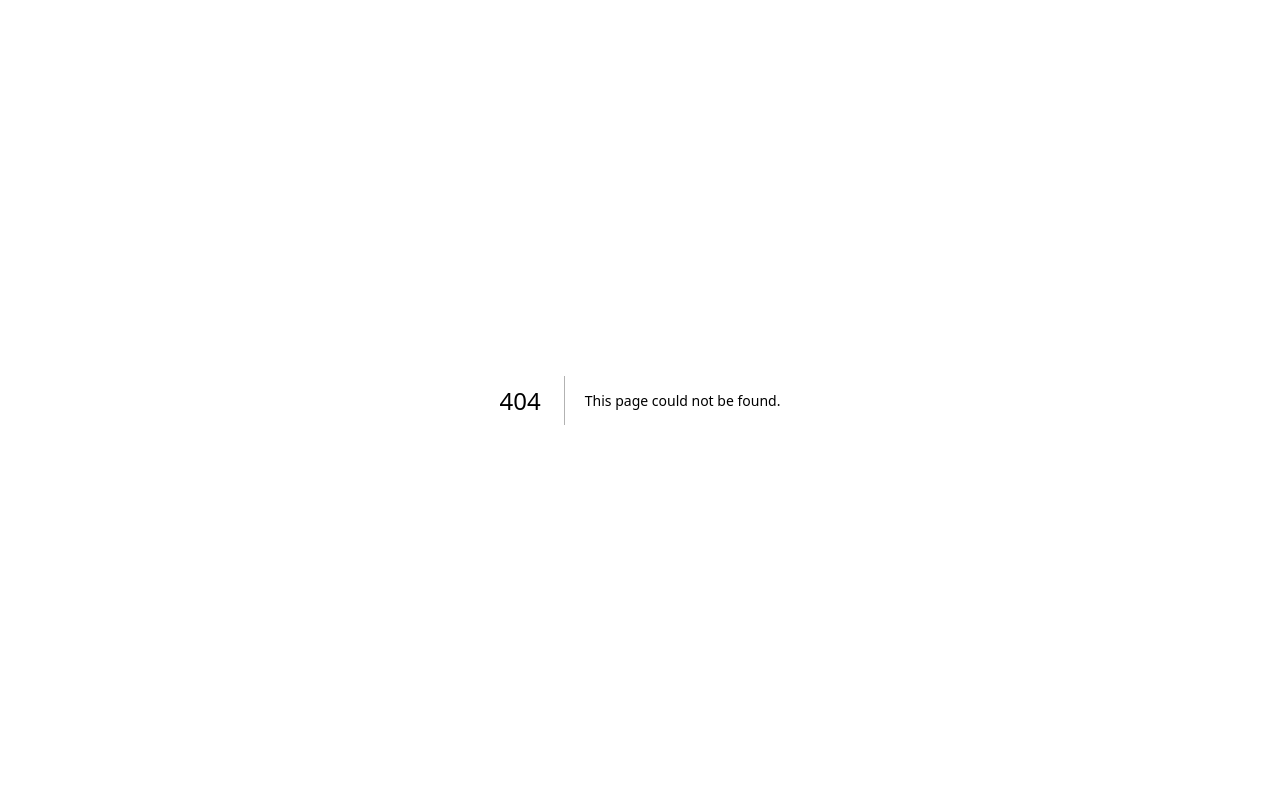
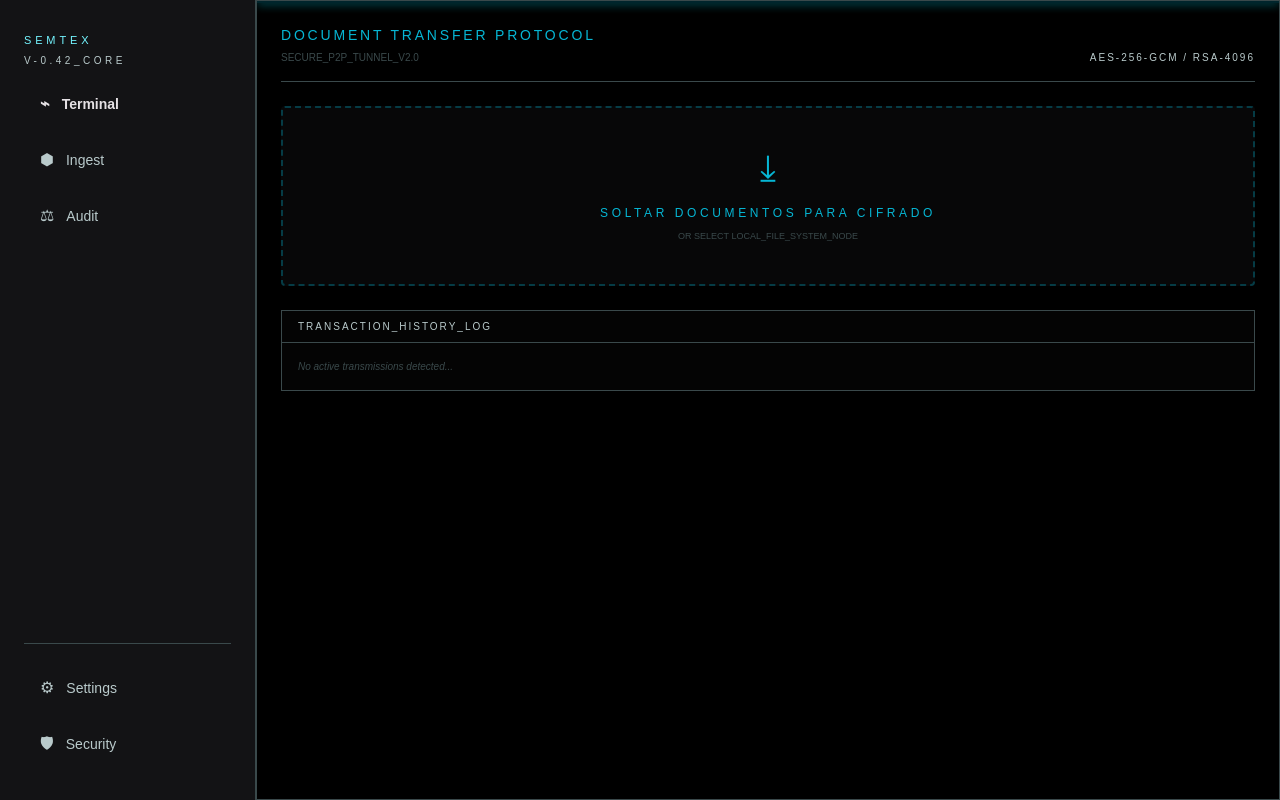
Before and after one commit to FranklinRodriguez1/Semtex, a Next.js app: page /transfer in a window 1280 px wide. Before the commit this address had no page. Built offline with nearby package versions, Linux system fonts and the light colour scheme.

Commit message:
view TransferDashboard and global Layout

```diff
--- a/package.json
+++ b/package.json
@@ -15,6 +15,7 @@
     "next": "16.2.9",
     "react": "19.2.4",
     "react-dom": "19.2.4",
+    "react-dropzone": "^15.0.0",
     "three": "^0.168.0"
   },
   "devDependencies": {
--- a/src/app/layout.tsx
+++ b/src/app/layout.tsx
@@ -1,6 +1,7 @@
 import type { Metadata } from "next";
 import { Geist, Geist_Mono } from "next/font/google";
 import "./globals.css";
+import { Sidebar } from "@/components/layout/Sidebar";
 
 const geistSans = Geist({
   variable: "--font-geist-sans",
@@ -13,8 +14,8 @@ const geistMono = Geist_Mono({
 });
 
 export const metadata: Metadata = {
-  title: "Create Next App",
-  description: "Generated by create next app",
+  title: "SEMTEX | CORE",
+  description: "Sistema de gestión táctica",
 };
 
 export default function RootLayout({
@@ -27,7 +28,11 @@ export default function RootLayout({
       lang="en"
       className={`${geistSans.variable} ${geistMono.variable} h-full antialiased`}
     >
-      <body className="min-h-full flex flex-col">{children}</body>
+      <body className="h-screen w-full flex bg-[#000000] text-[#E5E1E4] overflow-hidden">
+        <Sidebar />
+
+        <main className="flex-1 h-full overflow-y-auto pl-64">{children}</main>
+      </body>
     </html>
   );
 }
--- /dev/null
+++ b/src/app/transfer/page.tsx
@@ -0,0 +1,5 @@
+import { TransferDashboard } from "@/features/transfer/components/TransferDashboard";
+
+export default function TransferPage() {
+  return <TransferDashboard />;
+}
--- /dev/null
+++ b/src/components/layout/Sidebar.tsx
@@ -0,0 +1,32 @@
+export function Sidebar() {
+  return (
+    <aside className="fixed left-0 top-0 z-20 flex h-screen w-64 flex-col justify-between border-r border-[#3a494b] bg-[#131315] px-6 py-8">
+      <div className="space-y-3">
+        <div>
+          <p className="text-[11px] uppercase tracking-[0.35em] text-[#74f5ff]">SEMTEX</p>
+          <p className="mt-1 text-[10px] uppercase tracking-[0.35em] text-[#b9cacb]">V-0.42_CORE</p>
+        </div>
+        <nav className="space-y-2">
+          {/* Fíjate que aquí puedes cambiar el 'bg' según la página activa */}
+          <a className="flex items-center gap-3 rounded px-4 py-3 text-sm font-semibold text-[#E5E1E4] hover:bg-[#201f21]" href="/terminal">
+            <span className="text-base">⌁</span> Terminal
+          </a>
+          <a className="flex items-center gap-3 rounded px-4 py-3 text-sm text-[#b9cacb] hover:bg-[#201f21]" href="/transfer">
+            <span className="text-base">⬢</span> Ingest
+          </a>
+          <a className="flex items-center gap-3 rounded px-4 py-3 text-sm text-[#b9cacb] hover:bg-[#201f21]" href="/audit">
+            <span className="text-base">⚖</span> Audit
+          </a>
+        </nav>
+      </div>
+      <div className="space-y-2 border-t border-[#3a494b] pt-5">
+        <a className="flex items-center gap-3 rounded px-4 py-3 text-sm text-[#b9cacb] hover:bg-[#201f21]" href="/settings">
+          <span className="text-base">⚙</span> Settings
+        </a>
+        <a className="flex items-center gap-3 rounded px-4 py-3 text-sm text-[#b9cacb] hover:bg-[#201f21]" href="/security">
+          <span className="text-base">🛡</span> Security
+        </a>
+      </div>
+    </aside>
+  );
+}
--- a/src/features/auth/components/Loginy.tsx
+++ b/src/features/auth/components/Loginy.tsx
@@ -121,38 +121,6 @@ export function Loginy() {
       <canvas ref={canvasRef} className="pointer-events-none absolute inset-0 h-full w-full opacity-30" />
       <div className="absolute inset-0 bg-linear-to-br from-transparent via-[#0f172a]/90 to-[#090b12]" />
       <div className="relative flex min-h-screen">
-        <aside className="fixed left-0 top-0 z-20 flex h-screen w-64 flex-col justify-between border-r border-[#3a494b] bg-[#131315] px-6 py-8">
-          <div className="space-y-3">
-            <div>
-              <p className="text-[11px] uppercase tracking-[0.35em] text-[#74f5ff]">SEMTEX</p>
-              <p className="mt-1 text-[10px] uppercase tracking-[0.35em] text-[#b9cacb]">V-0.42_CORE</p>
-            </div>
-            <nav className="space-y-2">
-              <a className="flex items-center gap-3 rounded px-4 py-3 text-sm font-semibold text-[#E5E1E4] bg-[#201f21] border-l-2 border-[#74f5ff]" href="#">
-                <span className="text-base">⌁</span>
-                Terminal
-              </a>
-              <a className="flex items-center gap-3 rounded px-4 py-3 text-sm text-[#b9cacb] hover:bg-[#201f21]" href="#">
-                <span className="text-base">⬢</span>
-                Ingest
-              </a>
-              <a className="flex items-center gap-3 rounded px-4 py-3 text-sm text-[#b9cacb] hover:bg-[#201f21]" href="#">
-                <span className="text-base">⚖</span>
-                Audit
-              </a>
-            </nav>
-          </div>
-          <div className="space-y-2 border-t border-[#3a494b] pt-5">
-            <a className="flex items-center gap-3 rounded px-4 py-3 text-sm text-[#b9cacb] hover:bg-[#201f21]" href="#">
-              <span className="text-base">⚙</span>
-              Settings
-            </a>
-            <a className="flex items-center gap-3 rounded px-4 py-3 text-sm text-[#b9cacb] hover:bg-[#201f21]" href="#">
-              <span className="text-base">🛡</span>
-              Security
-            </a>
-          </div>
-        </aside>
         <main className="ml-64 flex flex-1 items-center justify-center px-6 py-10">
           <div className="relative z-10 flex w-full max-w-4xl flex-col items-center gap-6">
             <div className="scanline" />
--- /dev/null
+++ b/src/features/transfer/components/TransferDashboard.tsx
@@ -0,0 +1,91 @@
+"use client";
+
+import { useState } from "react";
+import { useDropzone } from "react-dropzone";
+
+export function TransferDashboard() {
+  const [isUploading, setIsUploading] = useState(false);
+  const [currentFile, setCurrentFile] = useState<string | null>(null);
+
+  // Lógica de Dropzone
+  const { getRootProps, getInputProps, isDragActive } = useDropzone({
+    onDrop: (acceptedFiles) => {
+      const file = acceptedFiles[0];
+      if (file) {
+        setCurrentFile(file.name);
+        setIsUploading(true);
+        // Aquí podrías añadir el trigger para llamar a tu lógica de backend
+      }
+    },
+    accept: {
+      'application/vnd.openxmlformats-officedocument.spreadsheetml.sheet': ['.xlsx'],
+      'application/vnd.ms-excel': ['.xls']
+    }
+  });
+
+  return (
+    <div className="relative w-full h-full bg-[#000000] border border-[#3a494b] p-6 text-[#E5E1E4] overflow-hidden">
+      {/* 1. Efecto Scanline global */}
+      <div className="absolute inset-0 z-50 pointer-events-none overflow-hidden">
+        <div className="h-0.5 w-full bg-cyan-500/20 animate-scan shadow-[0_0_10px_#00E5FF]" />
+      </div>
+
+      {/* 2. Header de Protocolo */}
+      <div className="flex justify-between items-end border-b border-[#3a494b] pb-4 mb-6">
+        <div>
+          <h1 className="text-[14px] uppercase tracking-[0.2em] text-[#06B6D4]">Document Transfer Protocol</h1>
+          <p className="text-[10px] text-[#3a494b] mt-1">SECURE_P2P_TUNNEL_V2.0</p>
+        </div>
+        <div className="text-right text-[10px] uppercase tracking-[0.2em] text-[#b9cacb]">
+          <p>AES-256-GCM / RSA-4096</p>
+        </div>
+      </div>
+
+      {/* 3. Área de Dropzone con interacción */}
+      <div
+        {...getRootProps()}
+        className={`border-2 border-dashed p-10 text-center rounded-sm mb-6 transition-all cursor-pointer
+          ${isDragActive
+            ? "border-cyan-400 bg-cyan-950/20 shadow-[0_0_20px_rgba(6,182,212,0.3)] animate-pulse"
+            : "border-[#06B6D4]/30 animate-led-pulse bg-[#0e0e10]/50"
+          }`}
+      >
+        <input {...getInputProps()} />
+        <div className="text-4xl mb-4 text-[#06B6D4]">⤓</div>
+        <p className={`text-[12px] uppercase tracking-[0.3em] ${isDragActive ? "text-cyan-300" : "text-[#06B6D4]"}`}>
+          {isDragActive ? "SOLTAR ARCHIVO AHORA" : "SOLTAR DOCUMENTOS PARA CIFRADO"}
+        </p>
+        <p className="text-[9px] text-[#3a494b] mt-2">OR SELECT LOCAL_FILE_SYSTEM_NODE</p>
+      </div>
+
+      {/* 4. Barra de Carga Dinámica */}
+      {isUploading && (
+        <div className="mb-8 animate-in fade-in duration-500">
+          <div className="flex justify-between text-[10px] mb-2 uppercase text-[#06B6D4]">
+            <span>Uploading: {currentFile}</span>
+            <span>68%</span>
+          </div>
+          <div className="flex gap-1 h-3 w-full bg-[#0e0e10]">
+            {Array.from({ length: 20 }).map((_, i) => (
+              <div
+                key={i}
+                className={`h-full w-full ${i < 13 ? 'bg-[#06B6D4] animate-pulse' : 'bg-[#1a2d30]'}`}
+                style={{ animationDelay: `${i * 0.05}s` }}
+              />
+            ))}
+          </div>
+        </div>
+      )}
+
+      {/* 5. Tabla de Historial (Estructura base) */}
+      <div className="border border-[#3a494b] bg-[#0e0e10]/30">
+        <div className="px-4 py-2 border-b border-[#3a494b] text-[10px] uppercase tracking-[0.2em] text-[#b9cacb]">
+          Transaction_History_Log
+        </div>
+        <div className="p-4 text-[10px] text-[#3a494b] italic">
+          No active transmissions detected...
+        </div>
+      </div>
+    </div>
+  );
+}
--- /dev/null
+++ b/tailwind.config.ts
@@ -0,0 +1,31 @@
+import type { Config } from "tailwindcss";
+
+const config: Config = {
+  content: [
+    "./src/pages/**/*.{js,ts,jsx,tsx,mdx}",
+    "./src/components/**/*.{js,ts,jsx,tsx,mdx}",
+    "./src/app/**/*.{js,ts,jsx,tsx,mdx}",
+    "./src/features/**/*.{js,ts,jsx,tsx,mdx}",
+  ],
+  theme: {
+    extend: {
+      animation: {
+        'scan': 'scan 4s linear infinite',
+        'led-pulse': 'pulse-border 2s ease-in-out infinite',
+      },
+      keyframes: {
+        scan: {
+          '0%': { transform: 'translateY(0)' },
+          '100%': { transform: 'translateY(100%)' },
+        },
+        'pulse-border': {
+          '0%, 100%': { boxShadow: '0 0 10px rgba(6, 182, 212, 0.2)', borderColor: 'rgba(6, 182, 212, 0.3)' },
+          '50%': { boxShadow: '0 0 20px rgba(6, 182, 212, 0.6)', borderColor: 'rgba(6, 182, 212, 0.9)' },
+        },
+      },
+    },
+  },
+  plugins: [],
+};
+
+export default config;
```
Also changed, not shown: 1 other file (tests, documents, lock files or other folders).
